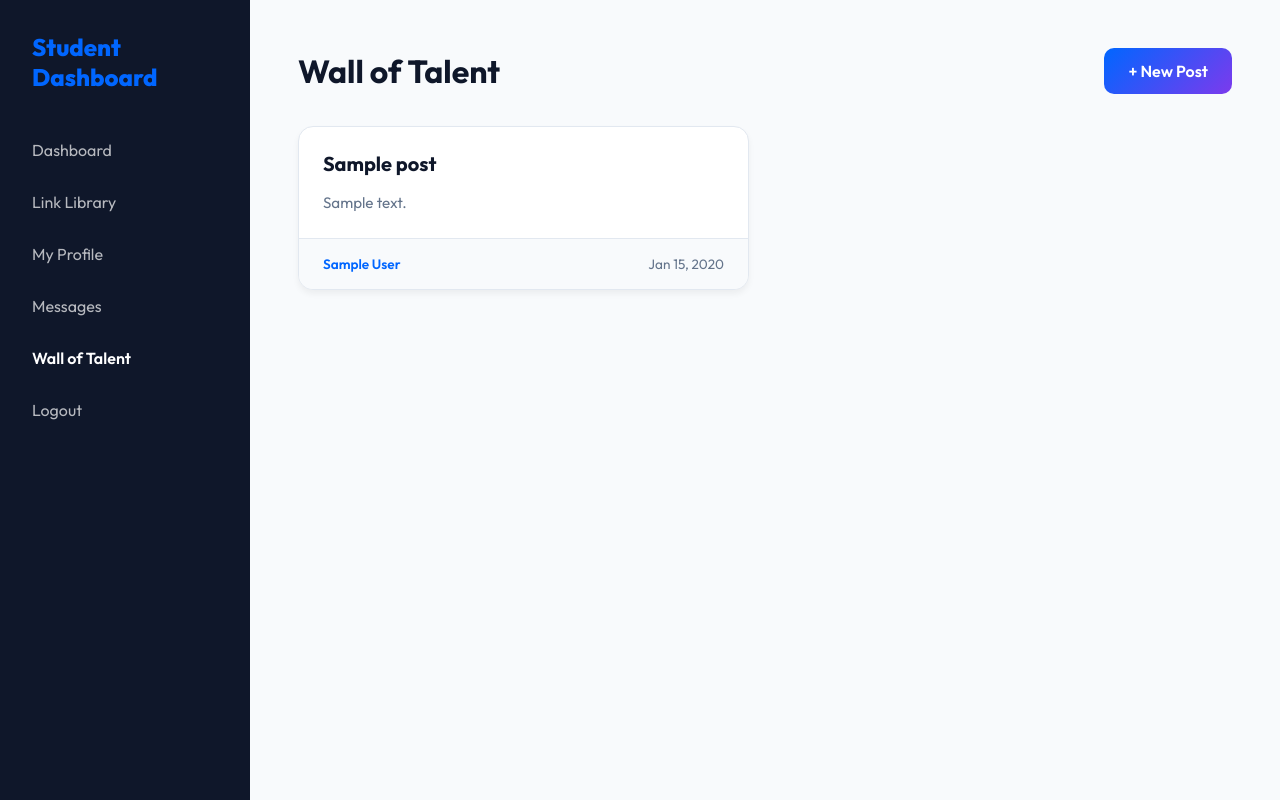
After one commit to chapayev0/mysite, a PHP site: page /wall_of_talent.php in a window 1280 px wide. The commit adds this page. Run offline with PHP 8.4, Linux system fonts and the light colour scheme; the visitor is signed in with stand-in values (Sample User, id 1); tables that the repository leaves empty or names only in its code hold one stand-in row (values such as "Sample post").

Commit message:
feat: Add Wall of Talent feature enabling students to create and view posts with rich text and image uploads.

```diff
--- a/student_sidebar.php
+++ b/student_sidebar.php
@@ -14,6 +14,7 @@
         <a href="link_library.php" class="nav-link <?php echo basename($_SERVER['PHP_SELF']) == 'link_library.php' ? 'active' : ''; ?>">Link Library</a>
         <a href="student_profile.php" class="nav-link <?php echo basename($_SERVER['PHP_SELF']) == 'student_profile.php' ? 'active' : ''; ?>">My Profile</a>
         <a href="student_messages.php" class="nav-link <?php echo basename($_SERVER['PHP_SELF']) == 'student_messages.php' ? 'active' : ''; ?>">Messages</a>
+        <a href="wall_of_talent.php" class="nav-link <?php echo basename($_SERVER['PHP_SELF']) == 'wall_of_talent.php' ? 'active' : ''; ?>">Wall of Talent</a>
         <a href="#" onclick="openLogoutModal()" class="nav-link">Logout</a>
     </nav>
 </div>
--- /dev/null
+++ b/wall_of_talent.php
@@ -0,0 +1,148 @@
+<?php
+session_start();
+include 'db_connect.php';
+
+if (!isset($_SESSION['user_id']) || $_SESSION['role'] !== 'student') {
+    header("Location: login.php");
+    exit();
+}
+
+// Fetch posts
+$sql = "SELECT wp.*, s.first_name, s.last_name
+        FROM wall_posts wp
+        JOIN students s ON wp.student_id = s.user_id
+        ORDER BY wp.created_at DESC";
+$result = $conn->query($sql);
+?>
+<!DOCTYPE html>
+<html lang="en">
+<head>
+    <meta charset="UTF-8">
+    <meta name="viewport" content="width=device-width, initial-scale=1.0">
+    <title>Wall of Talent | ICT with Dilhara</title>
+    <link href="https://fonts.googleapis.com/css2?family=Outfit:wght@300;400;600;700;800&display=swap" rel="stylesheet">
+    <style>
+        :root {
+            --primary: #0066FF;
+            --secondary: #7C3AED;
+            --dark: #0F172A;
+            --light: #F8FAFC;
+            --gray: #64748B;
+        }
+        body { font-family: 'Outfit', sans-serif; background: var(--light); margin: 0; display: flex; }
+        .main-content {
+            flex: 1;
+            padding: 3rem;
+            margin-left: 250px;
+        }
+        @media (max-width: 768px) {
+            .main-content { margin-left: 0; padding: 1.5rem; padding-top: 5rem; }
+        }
+
+        .header {
+            display: flex;
+            justify-content: space-between;
+            align-items: center;
+            margin-bottom: 2rem;
+        }
+        .page-title { margin: 0; color: var(--dark); font-size: 2rem; }
+
+        .btn-create {
+            background: linear-gradient(135deg, var(--primary), var(--secondary));
+            color: white;
+            text-decoration: none;
+            padding: 0.8rem 1.5rem;
+            border-radius: 10px;
+            font-weight: 600;
+            transition: transform 0.2s;
+        }
+        .btn-create:hover { transform: translateY(-2px); }
+
+        .posts-grid {
+            display: grid;
+            grid-template-columns: repeat(auto-fill, minmax(300px, 1fr));
+            gap: 2rem;
+        }
+
+        .post-card {
+            background: white;
+            border-radius: 15px;
+            overflow: hidden;
+            box-shadow: 0 4px 6px rgba(0,0,0,0.05);
+            transition: transform 0.2s;
+            cursor: pointer;
+            border: 1px solid #e2e8f0;
+            display: flex;
+            flex-direction: column;
+        }
+        .post-card:hover { transform: translateY(-5px); box-shadow: 0 10px 15px rgba(0,0,0,0.1); }
+
+        .post-content-preview {
+            padding: 1.5rem;
+            flex: 1;
+        }
+
+        /* Attempt to show first image as thumbnail if exists, via check would be complex, let's just show text preview */
+        .post-title {
+            margin: 0 0 1rem 0;
+            color: var(--dark);
+            font-size: 1.25rem;
+        }
+
+        .post-excerpt {
+            color: var(--gray);
+            font-size: 0.95rem;
+            display: -webkit-box;
+            -webkit-line-clamp: 3;
+            -webkit-box-orient: vertical;
+            overflow: hidden;
+            line-height: 1.5;
+        }
+
+        .post-footer {
+            padding: 1rem 1.5rem;
+            background: #f8fafc;
+            border-top: 1px solid #e2e8f0;
+            display: flex;
+            justify-content: space-between;
+            align-items: center;
+            font-size: 0.85rem;
+            color: var(--gray);
+        }
+
+        .author { font-weight: 600; color: var(--primary); }
+    </style>
+</head>
+<body>
+    <?php include 'student_sidebar.php'; ?>
+    <div class="main-content">
+        <div class="header">
+            <h1 class="page-title">Wall of Talent</h1>
+            <a href="create_post.php" class="btn-create">+ New Post</a>
+        </div>
+
+        <div class="posts-grid">
+            <?php if ($result->num_rows > 0): ?>
+                <?php while ($row = $result->fetch_assoc()): ?>
+                    <div class="post-card" onclick="window.location.href='view_post.php?id=<?php echo $row['id']; ?>'">
+                        <div class="post-content-preview">
+                            <h3 class="post-title"><?php echo htmlspecialchars($row['title']); ?></h3>
+                            <div class="post-excerpt">
+                                <?php echo strip_tags($row['content']); ?>
+                            </div>
+                        </div>
+                        <div class="post-footer">
+                            <span class="author"><?php echo htmlspecialchars($row['first_name'] . ' ' . $row['last_name']); ?></span>
+                            <span><?php echo date('M d, Y', strtotime($row['created_at'])); ?></span>
+                        </div>
+                    </div>
+                <?php endwhile; ?>
+            <?php else: ?>
+                <p style="grid-column: 1/-1; text-align: center; color: var(--gray); font-size: 1.2rem; margin-top: 3rem;">
+                    No posts yet. Be the first to showcase your talent!
+                </p>
+            <?php endif; ?>
+        </div>
+    </div>
+</body>
+</html>
```
Also changed, not shown: create_post.php (added, +174 -0 lines), upload_image.php (added, +38 -0 lines), view_post.php (added, +95 -0 lines), uploads/wall_images/69579ea1a0ee5_New Project(29).png (added).
